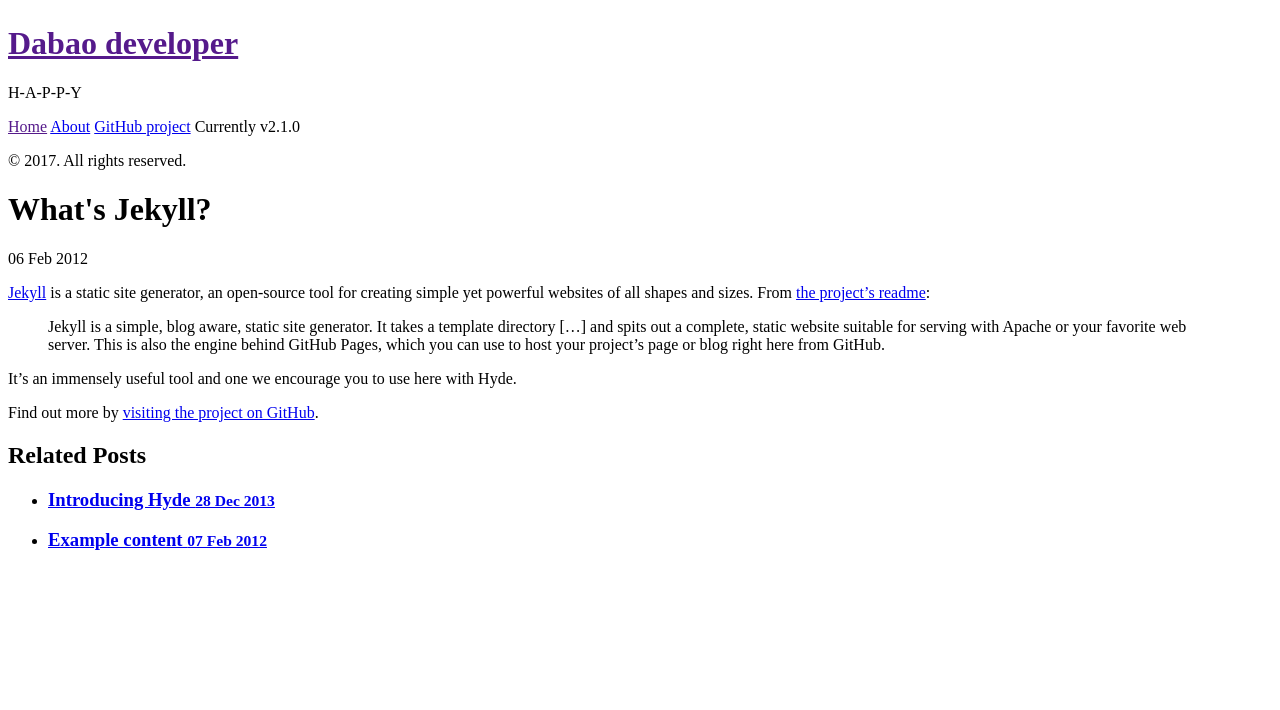
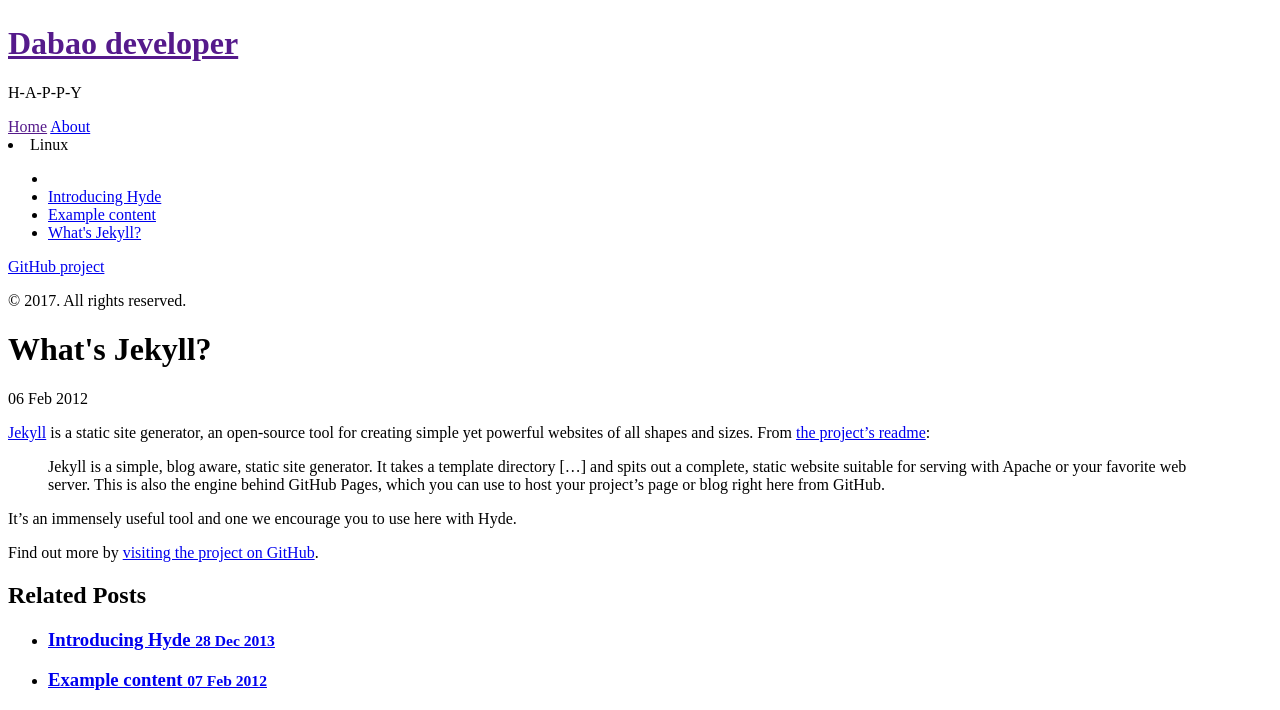
Before and after one commit to DabaoHuang/dabaohuang.github.io, a Jekyll site: the page built from _posts/2012-02-06-whats-jekyll.md, in a window 1280 px wide. Shown: the part 468-1178 px from the top of the page. Built offline with Jekyll 4.4.1, drawn with Linux system fonts in a browser that asks for light colours; Markdown is read by kramdown in place of the engine named in the settings; before the commit the page ends 1038 px from its top, so only the background shows below that.

Commit message:
add category

```diff
--- a/_config.yml
+++ b/_config.yml
@@ -26,3 +26,7 @@
   repo:           https://www.github.com/dabaohuang
 
 headpic:          https://avatars1.githubusercontent.com/u/4962159?v=4&amp;s=460
+
+# Category
+categories:
+  1:              'Linux'
--- a/_includes/sidebar.html
+++ b/_includes/sidebar.html
@@ -31,9 +31,21 @@
         {% endif %}
       {% endfor %}
 
+      {% for category in site.categories %}
+      <li><a name="{{ category | first }}">{{ category | first }}</a>
+          <ul>
+          {% for posts in category %}
+            {% for post in posts %}
+              <li><a href="{{ post.url }}">{{ post.title }}</a></li>
+            {% endfor %}
+          {% endfor %}
+        </ul>
+      </li>
+      {% endfor %}
+
       <!-- <a class="sidebar-nav-item" href="{{ site.github.repo }}/archive/v{{ site.version }}.zip">Download</a> -->
       <a class="sidebar-nav-item" href="{{ site.github.repo }}">GitHub project</a>
-      <span class="sidebar-nav-item">Currently v{{ site.version }}</span>
+      <!-- <span class="sidebar-nav-item">Currently v{{ site.version }}</span> -->
     </nav>
 
     <p>&copy; {{ site.time | date: '%Y' }}. All rights reserved.</p>
--- a/_posts/2012-02-06-whats-jekyll.md
+++ b/_posts/2012-02-06-whats-jekyll.md
@@ -1,6 +1,7 @@
 ---
 layout: post
 title: What's Jekyll?
+category: Linux
 ---
 
 [Jekyll](http://jekyllrb.com) is a static site generator, an open-source tool for creating simple yet powerful websites of all shapes and sizes. From [the project's readme](https://github.com/mojombo/jekyll/blob/master/README.markdown):
```
Also changed, not shown: _posts/2012-02-07-example-content.md (+1 -0 lines), _posts/2013-12-28-introducing-hyde.md (+1 -0 lines), public/css/custom.min.css.
